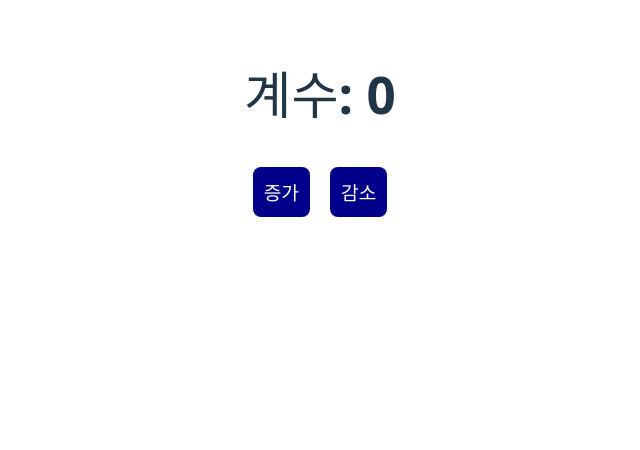
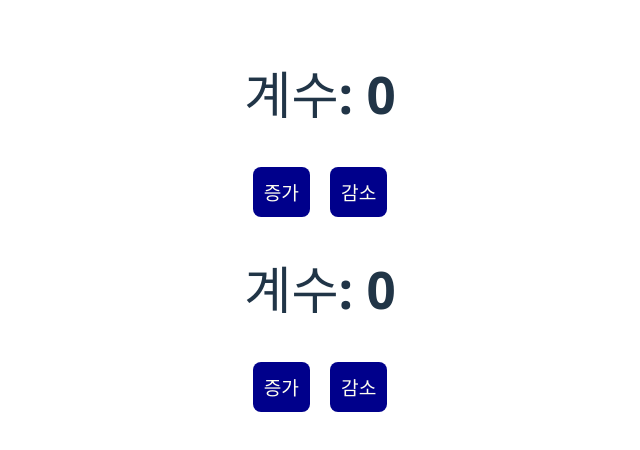
Before and after one commit to osparking/react-exercise2, a React (Vite) app: page / in a window 1280 px wide. Shown: the top 450 px of the page, without its empty margins (320-960 px from the left). Built offline with nearby package versions, Linux system fonts and the light colour scheme.

Commit message:
assign 2nd counter to object

```diff
--- a/src/App.jsx
+++ b/src/App.jsx
@@ -3,6 +3,7 @@ import useCounter from './useCounter';
 
 function App() {
   const {count, incCount, decCount} = useCounter();
+  const counter = useCounter();
 
   return (
     <>
@@ -10,6 +11,9 @@ function App() {
         <h1>계수: {count}</h1>
         <button onClick={incCount}>증가</button>
         <button onClick={decCount}>감소</button>
+        <h1>계수: {counter.count}</h1>
+        <button onClick={counter.incCount}>증가</button>
+        <button onClick={counter.decCount}>감소</button>
       </div>
     </>
   )
```
